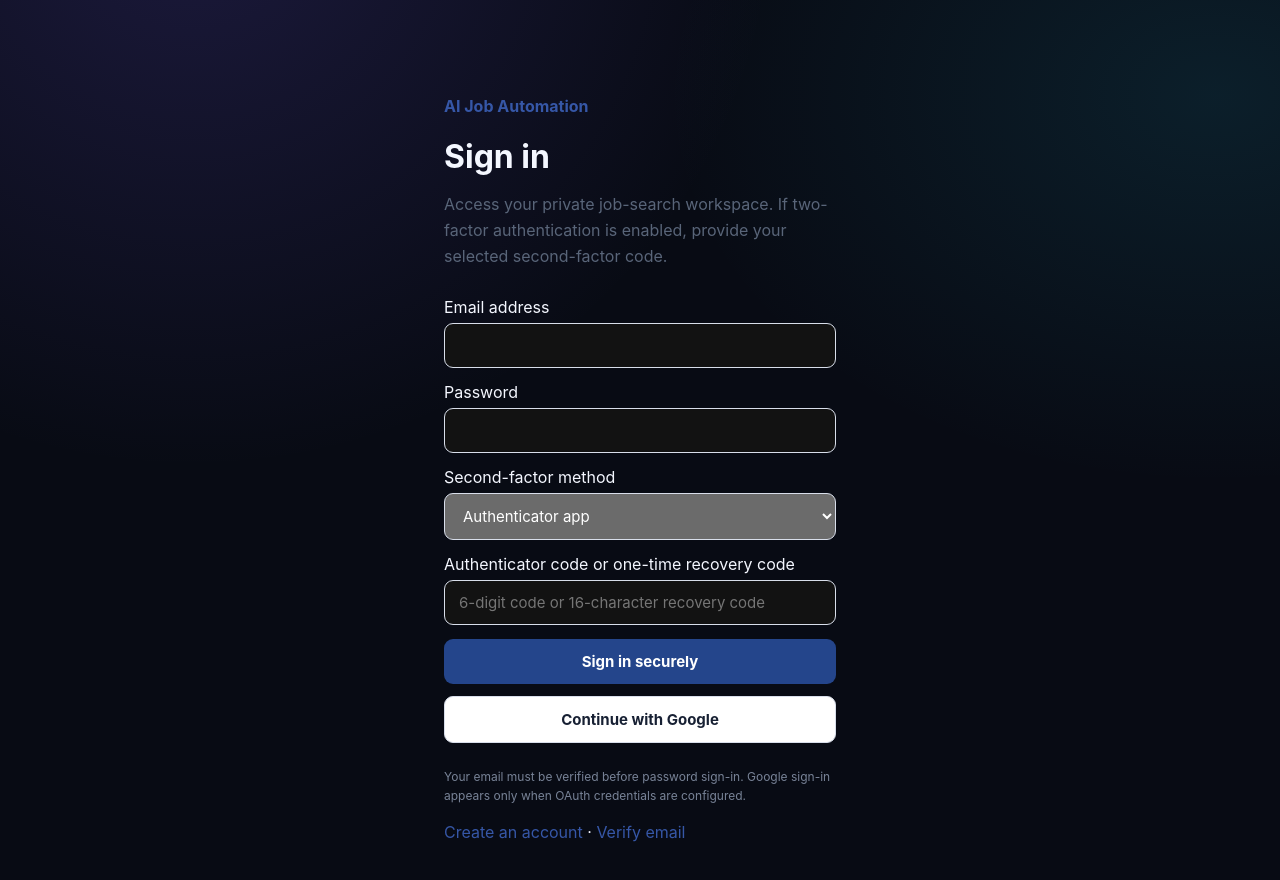
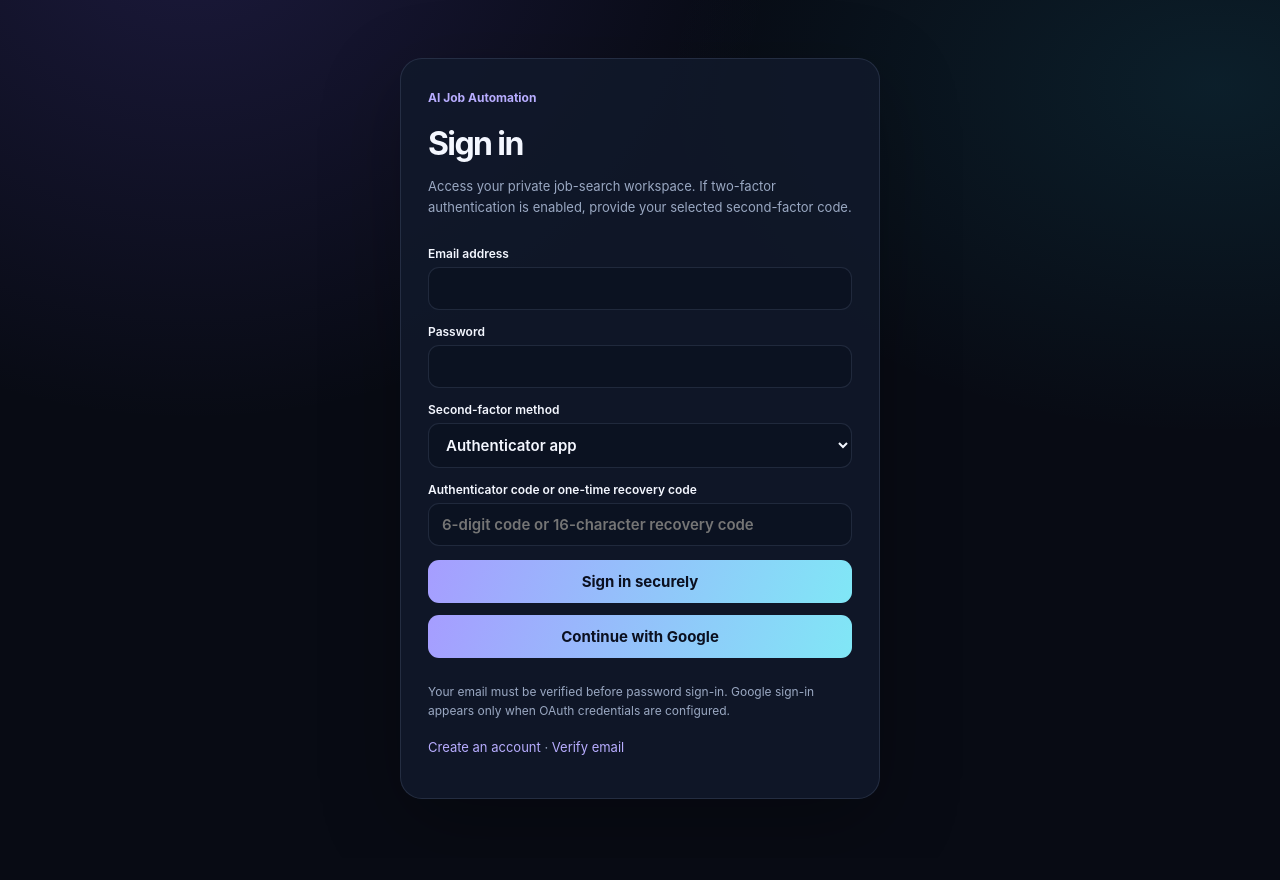
Before and after one commit to daviddmoney/ai-job-automation, a Next.js app: page /signin in a window 1280 px wide. Shown: the top 880 px of the page. After the commit the page ends 858 px from the top, so only its background shows below. Built offline with nearby package versions, Linux system fonts and the light colour scheme.

Commit message:
Apply Adaptive Aurora styling to page.tsx

```diff
--- a/src/app/signin/page.tsx
+++ b/src/app/signin/page.tsx
@@ -1,8 +1,8 @@
 import SignInForm from "./signin-form";
 
 export default function SignInPage() {
-  return <main style={{ maxWidth: 440, margin: "72px auto", padding: 24 }}>
-    <a href="/" style={{ color: "#3657a7", fontWeight: 700 }}>AI Job Automation</a>
+  return <main className="form-page">
+    <a href="/" className="action-link">AI Job Automation</a>
     <h1 style={{ fontSize: 32, marginBottom: 8 }}>Sign in</h1>
     <p style={{ color: "#596579", lineHeight: 1.6 }}>Access your private job-search workspace. If two-factor authentication is enabled, provide your selected second-factor code.</p>
     <SignInForm />
```
